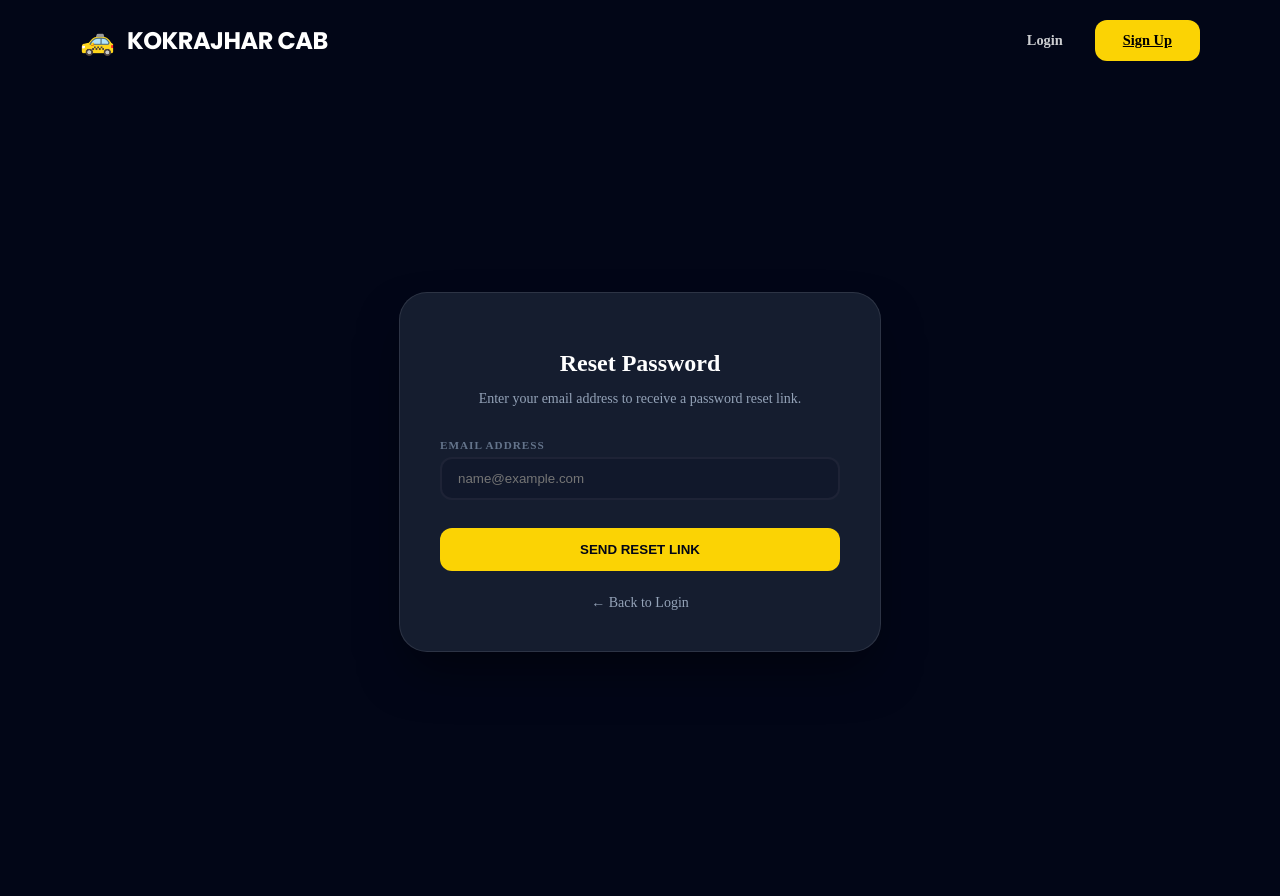
After one commit to johnmiltontoppo567-alt/cabapp, a Django app: page /password-reset/ in a window 1280 px wide. The commit adds this page. Run offline with Django 5.2, Linux system fonts and the light colour scheme.

Commit message:
Add driver info to passenger view and implement forget password flow

```diff
--- a/cabapp/settings.py
+++ b/cabapp/settings.py
@@ -166,3 +166,6 @@ else:
 
 # WhiteNoise compression for production static files
 STATICFILES_STORAGE = "whitenoise.storage.CompressedManifestStaticFilesStorage"
+
+# Email Configuration
+EMAIL_BACKEND = 'django.core.mail.backends.console.EmailBackend'
--- a/cabapp/urls.py
+++ b/cabapp/urls.py
@@ -12,6 +12,20 @@ urlpatterns = [
     path('login/', auth_views.LoginView.as_view(
         template_name='users/login.html'), name='login'),
     path('logout/', auth_views.LogoutView.as_view(), name='logout'),
+
+    # Password Reset URLs
+    path('password-reset/', auth_views.PasswordResetView.as_view(
+        template_name='users/password_reset.html'
+    ), name='password_reset'),
+    path('password-reset/done/', auth_views.PasswordResetDoneView.as_view(
+        template_name='users/password_reset_done.html'
+    ), name='password_reset_done'),
+    path('password-reset-confirm/<uidb64>/<token>/', auth_views.PasswordResetConfirmView.as_view(
+        template_name='users/password_reset_confirm.html'
+    ), name='password_reset_confirm'),
+    path('password-reset-complete/', auth_views.PasswordResetCompleteView.as_view(
+        template_name='users/password_reset_complete.html'
+    ), name='password_reset_complete'),
     path('register/', include('users.urls')),
 ]
 
--- a/rides/templates/rides/ride_status.html
+++ b/rides/templates/rides/ride_status.html
@@ -410,6 +410,8 @@
                     <div class="driver-meta">
                         {{ ride.driver.userprofile.vehicle_model|default:"Standard Vehicle" }} •
                         <span style="color:#FBD304;">{{ ride.driver.userprofile.license_plate|default:"AS-00-0000" }}</span>
+                        <br>
+                        📞 <a href="tel:{{ ride.driver.userprofile.phone }}" style="color:#22C55E; text-decoration:none;">{{ ride.driver.userprofile.phone|default:"Not provided" }}</a>
                     </div>
                 </div>
             </div>
--- a/rides/views.py
+++ b/rides/views.py
@@ -13,11 +13,11 @@ def ride_list(request):
     status_filter = request.GET.get('status', '')
     if status_filter:
         rides = Ride.objects.select_related(
-            'passenger', 'driver'
+            'passenger', 'driver', 'driver__userprofile'
         ).filter(passenger=request.user, status=status_filter)
     else:
         rides = Ride.objects.select_related(
-            'passenger', 'driver'
+            'passenger', 'driver', 'driver__userprofile'
         ).filter(passenger=request.user)
     context = {
         'rides': rides,
--- a/users/templates/users/login.html
+++ b/users/templates/users/login.html
@@ -222,7 +222,7 @@
 
             <div class="form-group">
                 <label class="form-label" for="id_password">Password</label>
-                <a href="#" class="forgot-link">Forgot?</a>
+                <a href="{% url 'password_reset' %}" class="forgot-link">Forgot?</a>
                 <input type="password" name="password" id="id_password"
                        class="form-input" placeholder="••••••••" required>
             </div>
--- /dev/null
+++ b/users/templates/users/password_reset.html
@@ -0,0 +1,71 @@
+{% extends 'base.html' %}
+{% load static %}
+
+{% block title %}Reset Password — Kokrajhar Cab{% endblock %}
+
+{% block extra_head %}
+<style>
+    body { background: #020617; }
+
+    .auth-wrapper {
+        min-height: calc(100vh - 80px);
+        display: flex;
+        align-items: center;
+        justify-content: center;
+        padding: 24px;
+        position: relative;
+    }
+
+    .auth-card {
+        background: rgba(30, 41, 59, 0.7);
+        backdrop-filter: blur(20px);
+        border: 1px solid rgba(255, 255, 255, 0.1);
+        border-radius: 28px;
+        padding: 40px;
+        width: 100%;
+        max-width: 400px;
+        box-shadow: 0 25px 50px -12px rgba(0, 0, 0, 0.5);
+    }
+
+    .auth-title { font-size: 1.5rem; font-weight: 700; color: white; margin-bottom: 8px; text-align: center; }
+    .auth-subtitle { color: #94A3B8; font-size: 0.875rem; text-align: center; margin-bottom: 32px; }
+
+    .form-group { margin-bottom: 20px; }
+    .form-label { display: block; font-size: 0.7rem; font-weight: 700; color: #64748B; text-transform: uppercase; letter-spacing: 1px; margin-bottom: 6px; }
+    .form-input {
+        width: 100%; padding: 12px 16px; background: rgba(15, 23, 42, 0.6); border: 2px solid rgba(255, 255, 255, 0.05);
+        border-radius: 12px; color: white; box-sizing: border-box;
+    }
+    .form-input:focus { outline: none; border-color: #FBD304; }
+
+    .btn-submit {
+        width: 100%; padding: 14px; background: #FBD304; color: #020617; border: none; border-radius: 12px;
+        font-weight: 800; cursor: pointer; transition: 0.3s; margin-top: 8px; text-transform: uppercase;
+    }
+    .btn-submit:hover { transform: translateY(-2px); box-shadow: 0 8px 20px rgba(251, 211, 4, 0.4); }
+
+    .back-link { display: block; text-align: center; margin-top: 24px; color: #94A3B8; text-decoration: none; font-size: 0.875rem; }
+    .back-link:hover { color: white; }
+</style>
+{% endblock %}
+
+{% block content %}
+<div class="auth-wrapper">
+    <div class="auth-card">
+        <h1 class="auth-title">Reset Password</h1>
+        <p class="auth-subtitle">Enter your email address to receive a password reset link.</p>
+
+        <form method="POST">
+            {% csrf_token %}
+            <div class="form-group">
+                <label class="form-label" for="{{ form.email.id_for_label }}">Email Address</label>
+                <input type="email" name="{{ form.email.html_name }}" id="{{ form.email.id_for_label }}"
+                       class="form-input" placeholder="name@example.com" required>
+            </div>
+            <button type="submit" class="btn-submit">Send Reset Link</button>
+        </form>
+
+        <a href="{% url 'login' %}" class="back-link">← Back to Login</a>
+    </div>
+</div>
+{% endblock %}
```
Also changed, not shown: rides/templates/rides/ride_list.html (+6 -1 lines), users/templates/users/password_reset_complete.html (added, +46 -0 lines), users/templates/users/password_reset_confirm.html (added, +62 -0 lines), users/templates/users/password_reset_done.html (added, +42 -0 lines).
